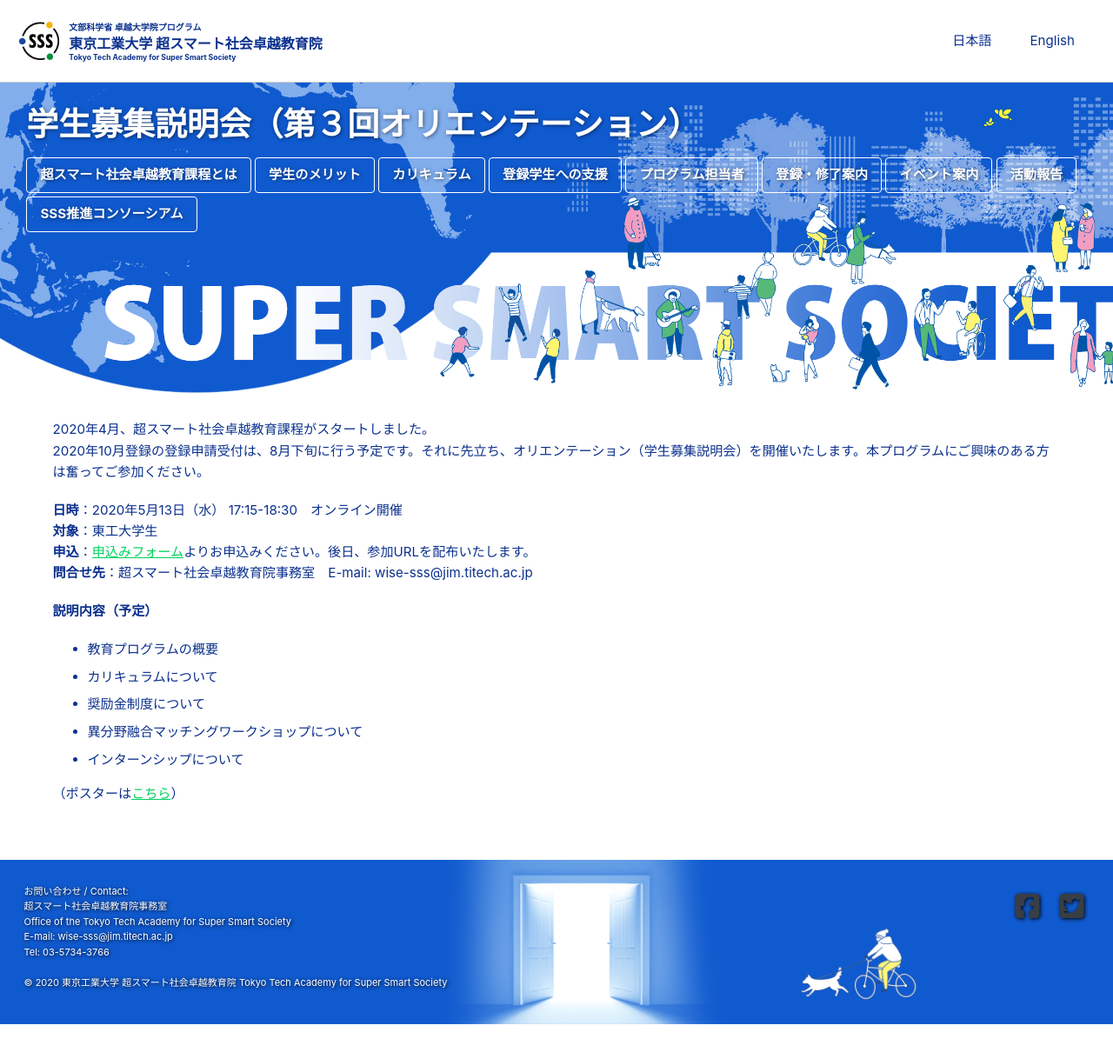
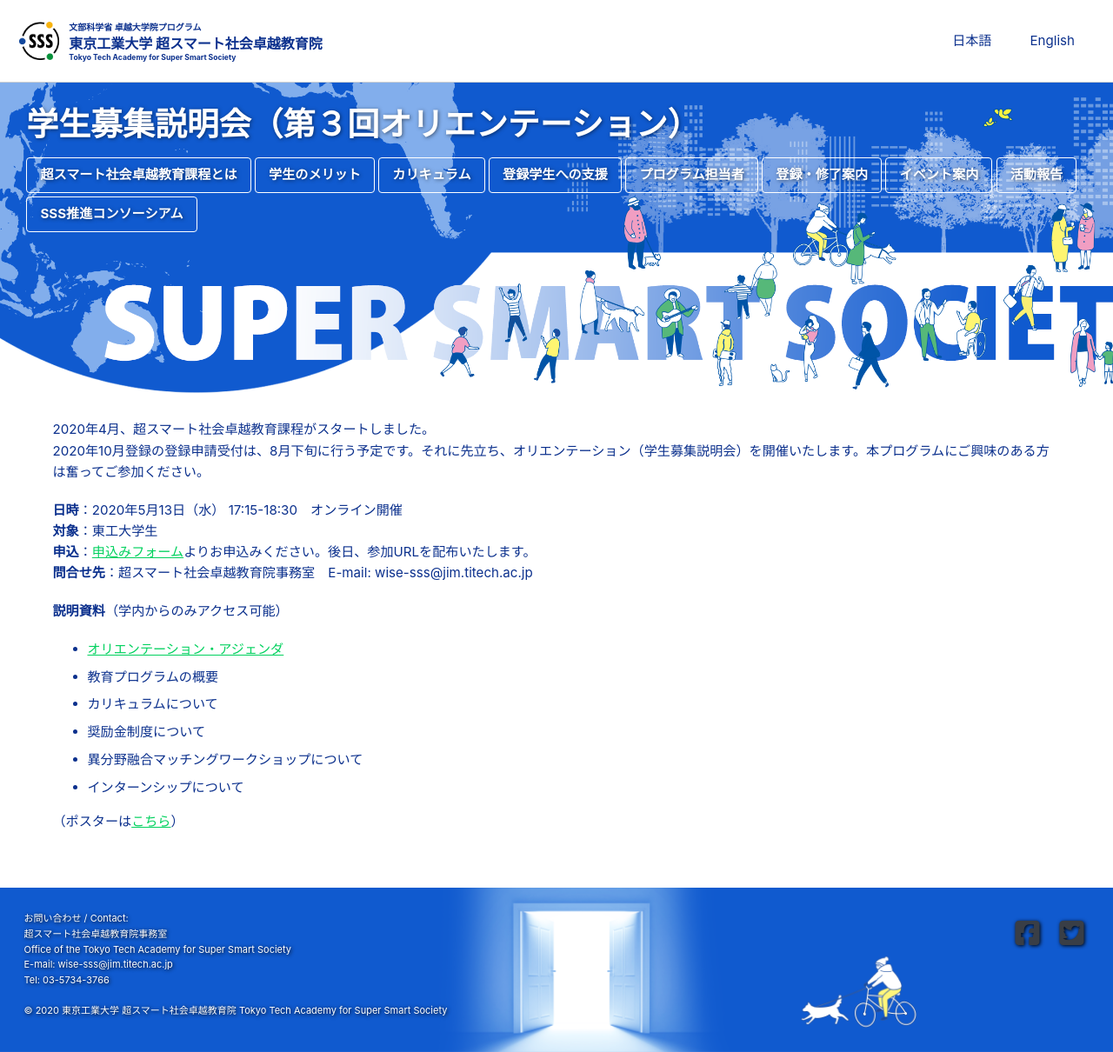
Before and after one commit to fl1d/w0ex.github.io, a Jekyll site: the page built from _pages/3rd-orientation.md, in a window 1280 px wide. Shown: the whole page at 87% size. Built offline with Jekyll 4.4.1, drawn with Linux system fonts in a browser that asks for light colours; cached includes are drawn as plain includes; nearby versions of some CDN libraries; before the commit the page ends 1178 px from its top, so only the background shows below that.

Commit message:
Update 3rd-orientation.md

```diff
--- a/_pages/3rd-orientation.md
+++ b/_pages/3rd-orientation.md
@@ -39,8 +39,9 @@
 **問合せ先**：超スマート社会卓越教育院事務室　E-mail: wise-sss@jim.titech.ac.jp<br>
 
 
-**説明内容（予定）**
+**説明資料**（学内からのみアクセス可能）
 
+* [オリエンテーション・アジェンダ](/doc/orientation agenda_20200513.pdf)
 * 教育プログラムの概要
 * カリキュラムについて
 * 奨励金制度について
```
